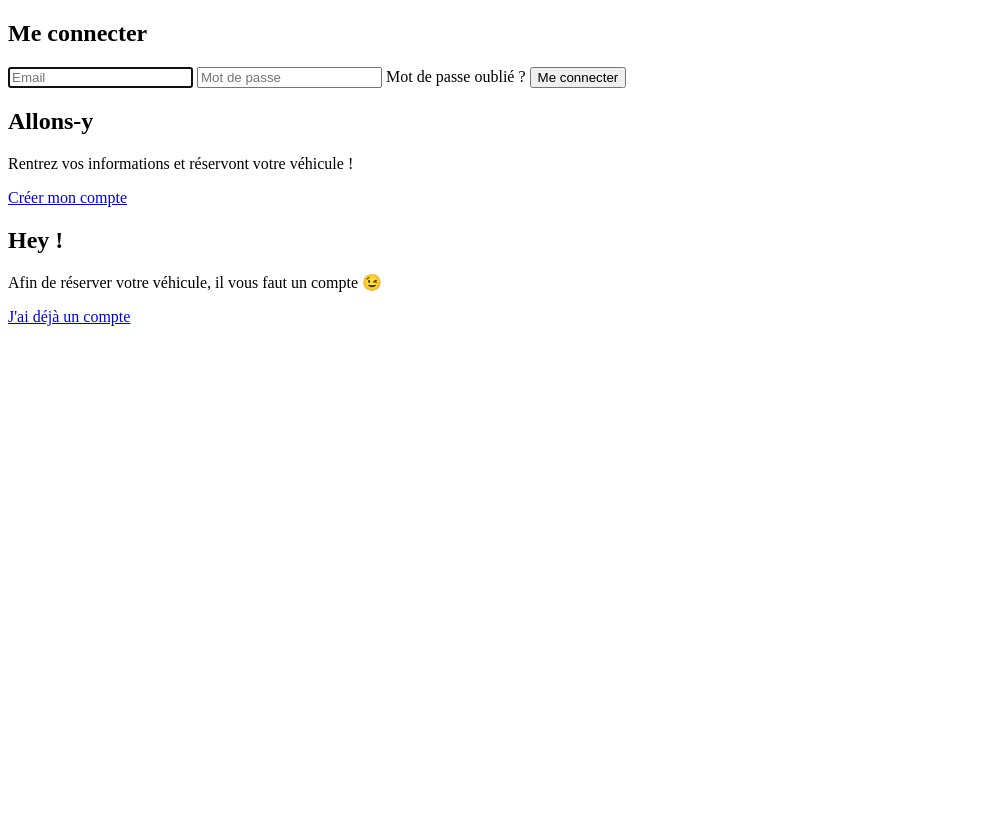
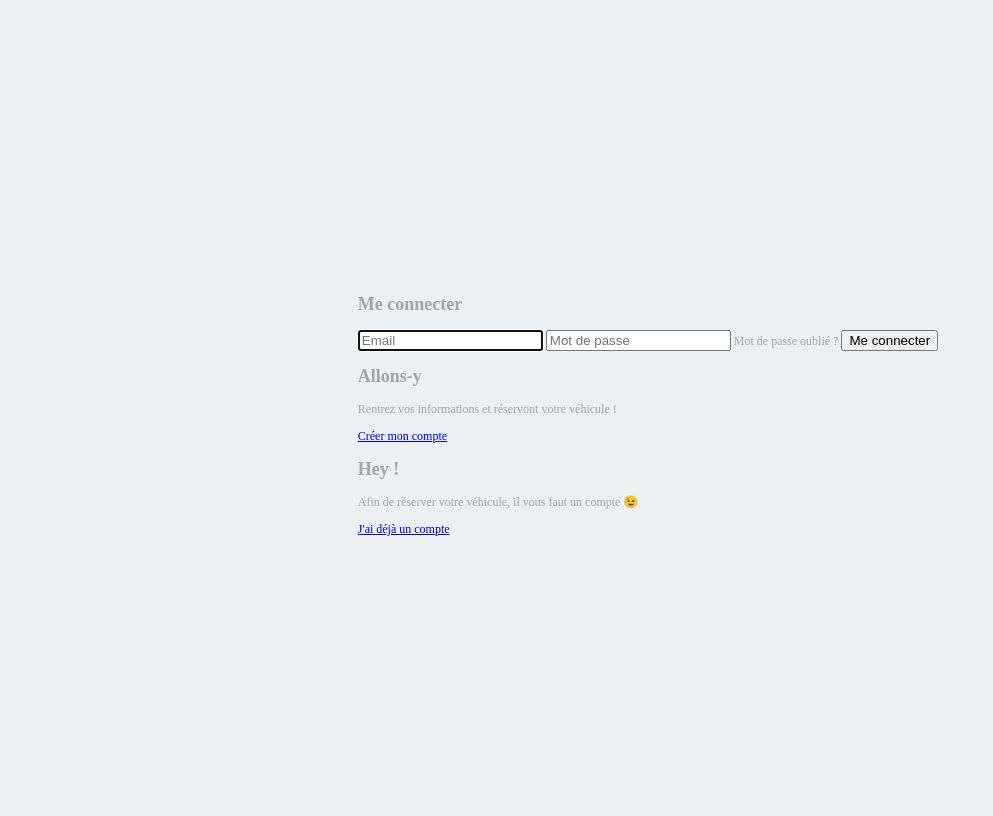
Before and after one commit to LocaluxSIO/Web, a Symfony app: template templates/security/login.html.twig in a window 1280 px wide. Shown: the whole page, without its empty margins (0-993 px from the left). Before the commit the page ends 326 px from the top, so only its background shows below. Run offline with Twig, Linux system fonts and the light colour scheme; the template is opened without the code that fills it, so the values that code supplies are empty; some libraries are stand-ins or nearby versions.

Commit message:
Style fini

```diff
--- a/assets/styles/app.scss
+++ b/assets/styles/app.scss
@@ -7,4 +7,6 @@ body {
     background-color: #1F1F1F;
 }
 // the ~ allows you to reference things in node_modules
+
 @import "~bootstrap/scss/bootstrap";
+@import "login";
--- a/templates/security/login.html.twig
+++ b/templates/security/login.html.twig
@@ -4,9 +4,21 @@
 {% endblock %}
 
 {% block body %}
+<style>
+body {
+	display: flex;
+	justify-content: center;
+	justify-content: center;
+    align-items: center;
+	width: 100%;
+    height: 100vh;
+	font-size: 12px;
+	background-color: #ecf0f3;
+	color: #a0a5a8;}
+</style>
 	<div class="main">
 		<div
-			class="container b-container" id="b-container">
+			class="containerlogin b-container" id="b-container">
 			{#on affiche le formulaire de connexion#}
 			<form class="form" id="b-form" method="post">
 				<h2 class="form_title title">Me connecter</h2>
```
Also changed, not shown: assets/app.js (+3 -6 lines), assets/styles/login.scss (+1 -9 lines), src/Entity/FormuleAvecChauffeur.php (+0 -14 lines), templates/home/reservation.html.twig (+5 -5 lines), templates/registration/register.html.twig (+13 -1 lines), webpack.config.js (+1 -30 lines), public/.htaccess (added).
